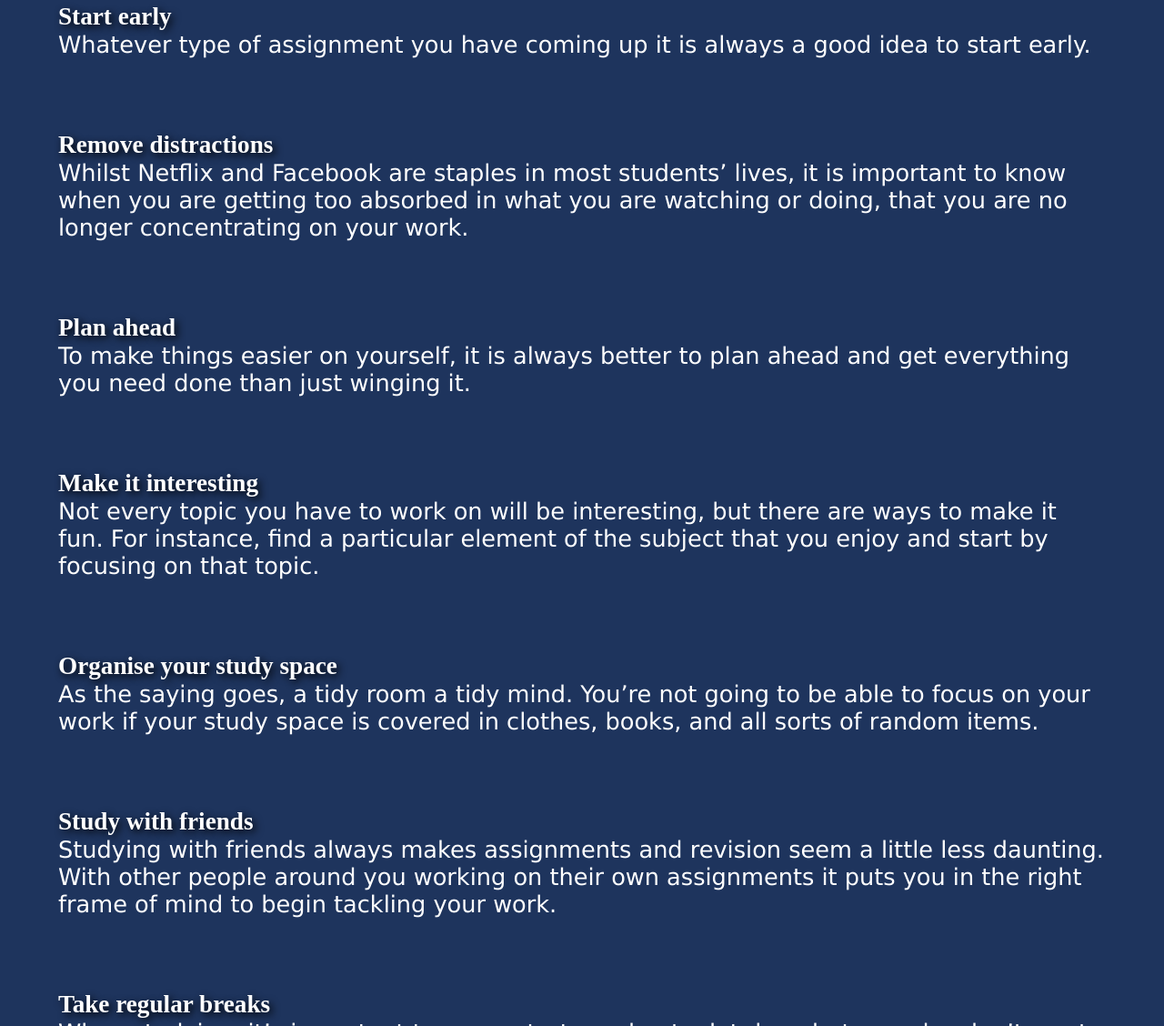
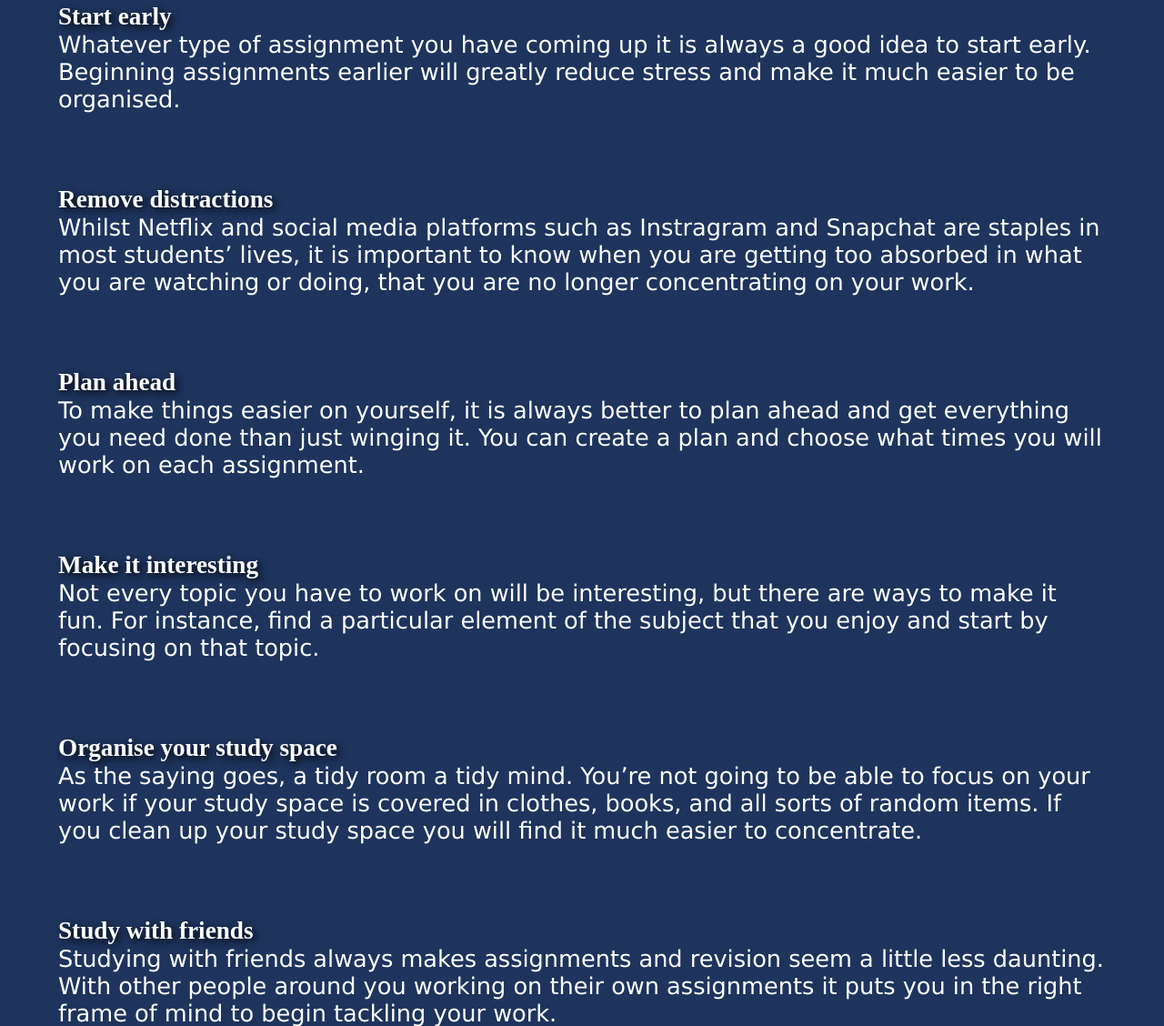
Before and after one commit to Dominic-College/seqta-redesign-harry-oscar-alex, a plain HTML site: page assignments.html in a window 1280 px wide. Shown: the part 329-1457 px from the top of the page at 91% size. Drawn offline with Linux system fonts and the light colour scheme; a web font is replaced by a local one.

Commit message:
Update assignments.html

```diff
--- a/assignments.html
+++ b/assignments.html
@@ -19,21 +19,21 @@
 			<section>
 				<h3>Start early</h3>
 				<p>
-					Whatever type of assignment you have coming up it is always a good idea to start early.
+					Whatever type of assignment you have coming up it is always a good idea to start early. Beginning assignments earlier will greatly reduce stress and make it much easier to be organised.
 				</p>
 			</section>
 
 			<section>
 				<h3>Remove distractions</h3>
 				<p>
-					Whilst Netflix and Facebook are staples in most students’ lives, it is important to know when you are getting too absorbed in what you are watching or doing, that you are no longer concentrating on your work.
+					Whilst Netflix and social media platforms such as Instragram and Snapchat are staples in most students’ lives, it is important to know when you are getting too absorbed in what you are watching or doing, that you are no longer concentrating on your work.
 				</p>
 			</section>
 
 			<section>
 				<h3>Plan ahead</h3>
 				<p>
-					To make things easier on yourself, it is always better to plan ahead and get everything you need done than just winging it.
+					To make things easier on yourself, it is always better to plan ahead and get everything you need done than just winging it. You can create a plan and choose what times you will work on each assignment.
 				</p>
 			</section>
 
@@ -47,7 +47,7 @@
 			<section>
 				<h3>Organise your study space</h3>
 				<p>
-					As the saying goes, a tidy room a tidy mind. You’re not going to be able to focus on your work if your study space is covered in clothes, books, and all sorts of random items.
+					As the saying goes, a tidy room a tidy mind. You’re not going to be able to focus on your work if your study space is covered in clothes, books, and all sorts of random items. If you clean up your study space you will find it much easier to concentrate.
 				</p>
 			</section>
 
```
